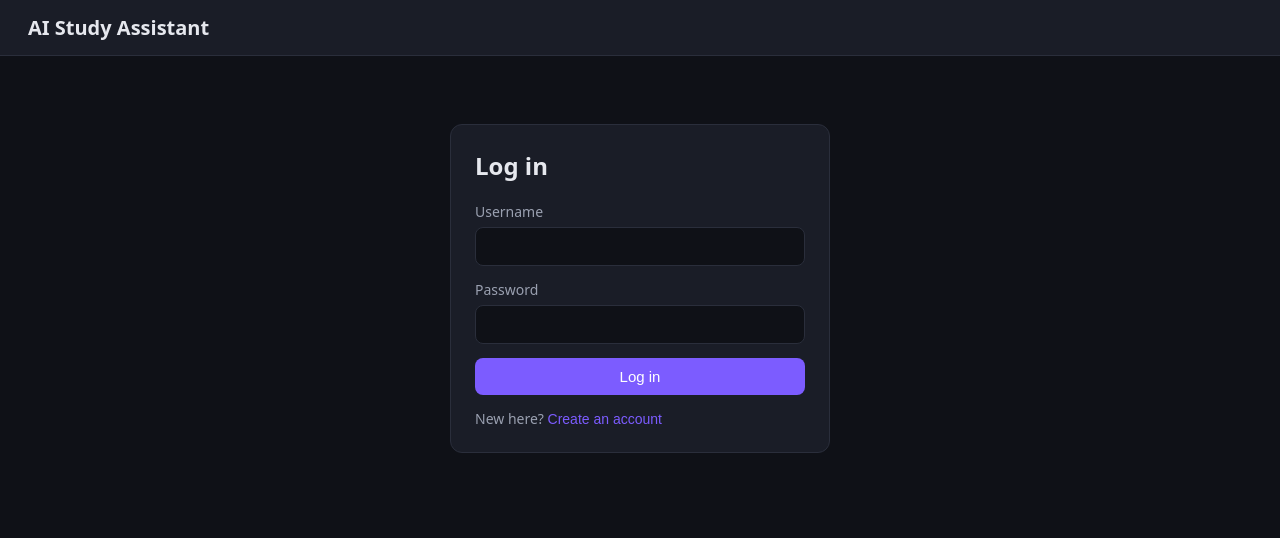
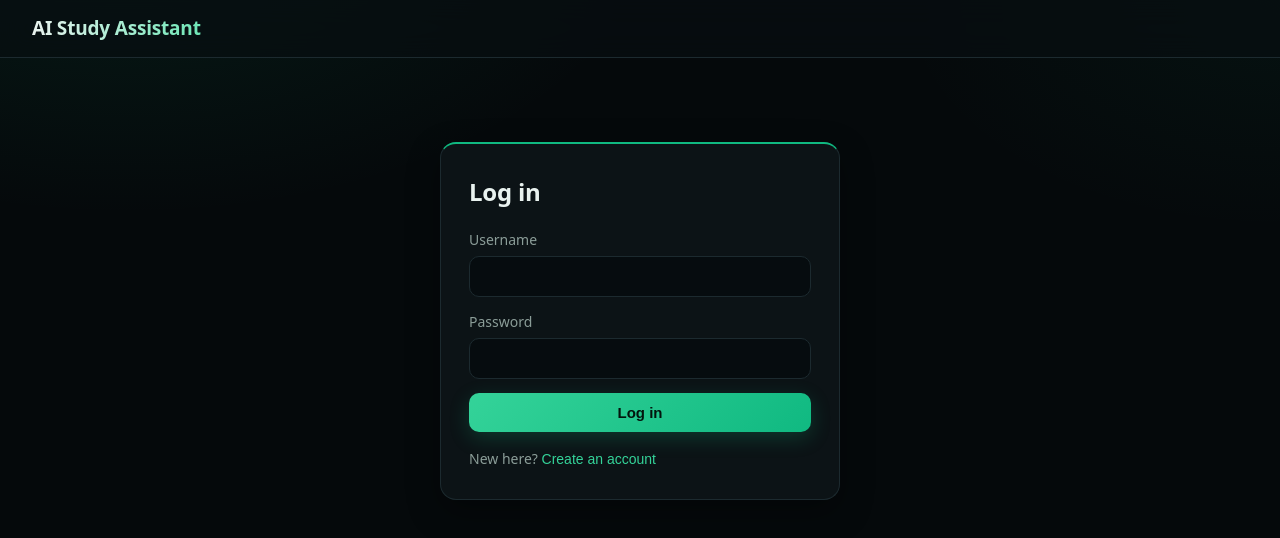
Before and after one commit to MariaA16-code/AI-Study-Assistant, a React app in the folder frontend/: page /login in a window 1280 px wide. Shown: the top 538 px of the page. Built offline with nearby package versions, Linux system fonts and the light colour scheme; the HTML template or start-up script is replaced by a standard one.

Commit message:
Frontend: midnight and emerald design, remove outdated hints on Documents page

```diff
--- a/frontend/src/App.css
+++ b/frontend/src/App.css
@@ -1,28 +1,44 @@
 /* ---------- Navbar and layout ---------- */
 
 .navbar {
+  position: sticky;
+  top: 0;
+  z-index: 20;
   display: flex;
   align-items: center;
   justify-content: space-between;
-  padding: 14px 28px;
-  background: var(--panel);
+  padding: 14px 32px;
+  background: rgba(8, 14, 17, 0.72);
+  backdrop-filter: blur(14px);
+  -webkit-backdrop-filter: blur(14px);
   border-bottom: 1px solid var(--border);
 }
 
 .logo {
   margin: 0;
-  font-size: 20px;
+  font-size: 19px;
+  font-weight: 700;
+  letter-spacing: -0.01em;
+  background: linear-gradient(90deg, #e9f2ef, #6ee7b7);
+  -webkit-background-clip: text;
+  background-clip: text;
+  color: transparent;
 }
 
 .navbar nav {
   display: flex;
   align-items: center;
-  gap: 16px;
+  gap: 18px;
 }
 
 .navbar a {
   color: var(--muted);
   text-decoration: none;
+  transition: color 0.2s;
+}
+
+.navbar a:hover {
+  color: var(--text);
 }
 
 .navbar a.active {
@@ -37,16 +53,22 @@
 .btn-link {
   background: transparent;
   color: var(--text);
-  border: 1px solid var(--border);
-  border-radius: 8px;
-  padding: 6px 12px;
+  border: 1px solid var(--border-strong);
+  border-radius: 999px;
+  padding: 6px 14px;
   cursor: pointer;
+  transition: border-color 0.2s, background 0.2s;
+}
+
+.btn-link:hover {
+  border-color: var(--accent);
+  background: var(--accent-soft);
 }
 
 .content {
-  max-width: 900px;
+  max-width: 920px;
   margin: 0 auto;
-  padding: 28px;
+  padding: 36px 28px;
 }
 
 .hint,
@@ -68,9 +90,9 @@
 .banner {
   margin: 16px 0;
   padding: 12px 16px;
-  border: 1px solid var(--warn);
-  border-radius: 10px;
-  background: rgba(245, 165, 36, 0.08);
+  border: 1px solid rgba(245, 185, 66, 0.45);
+  border-radius: var(--radius-sm);
+  background: rgba(245, 185, 66, 0.07);
   color: var(--warn);
   font-size: 14px;
 }
@@ -97,6 +119,11 @@
   to { transform: rotate(360deg); }
 }
 
+@keyframes rise {
+  from { opacity: 0; transform: translateY(8px); }
+  to { opacity: 1; transform: translateY(0); }
+}
+
 /* ---------- Documents ---------- */
 
 .page-header {
@@ -107,17 +134,26 @@
 
 .upload-btn {
   display: inline-block;
-  padding: 10px 18px;
-  background: var(--accent);
-  color: #fff;
-  border-radius: 8px;
+  padding: 10px 20px;
+  background: linear-gradient(135deg, var(--accent-hover), var(--accent));
+  color: var(--on-accent);
+  border-radius: 999px;
   cursor: pointer;
   font-size: 14px;
+  font-weight: 600;
+  box-shadow: 0 6px 20px rgba(16, 185, 129, 0.25);
+  transition: transform 0.15s, box-shadow 0.2s;
+}
+
+.upload-btn:hover {
+  transform: translateY(-1px);
+  box-shadow: 0 8px 26px rgba(16, 185, 129, 0.35);
 }
 
 .upload-btn.disabled {
   opacity: 0.6;
   cursor: not-allowed;
+  transform: none;
 }
 
 .upload-btn input {
@@ -135,10 +171,18 @@
   display: flex;
   align-items: center;
   justify-content: space-between;
-  padding: 16px;
+  padding: 18px 20px;
   background: var(--panel);
   border: 1px solid var(--border);
-  border-radius: 10px;
+  border-radius: var(--radius);
+  box-shadow: var(--shadow);
+  animation: rise 0.35s ease both;
+  transition: border-color 0.2s, transform 0.2s;
+}
+
+.card:hover {
+  border-color: var(--border-strong);
+  transform: translateY(-1px);
 }
 
 .card-actions {
@@ -149,56 +193,77 @@
 
 .badge {
   margin-left: 12px;
-  padding: 2px 10px;
+  padding: 2px 11px;
   border-radius: 999px;
   font-size: 12px;
   border: 1px solid var(--border);
 }
 
-.badge-ready { color: var(--ok); }
-.badge-processing { color: var(--warn); }
-.badge-failed { color: var(--bad); }
+.badge-ready {
+  color: var(--ok);
+  border-color: rgba(52, 211, 153, 0.4);
+  background: rgba(52, 211, 153, 0.08);
+}
+
+.badge-processing {
+  color: var(--warn);
+  border-color: rgba(245, 185, 66, 0.4);
+  background: rgba(245, 185, 66, 0.08);
+}
+
+.badge-failed {
+  color: var(--bad);
+  border-color: rgba(242, 103, 122, 0.4);
+  background: rgba(242, 103, 122, 0.08);
+}
 
 .btn-danger {
   background: transparent;
   color: var(--bad);
-  border: 1px solid var(--bad);
-  border-radius: 8px;
-  padding: 6px 12px;
+  border: 1px solid rgba(242, 103, 122, 0.55);
+  border-radius: 999px;
+  padding: 6px 14px;
   cursor: pointer;
+  transition: background 0.2s;
 }
 
 .btn-danger:hover {
-  background: rgba(255, 92, 92, 0.1);
+  background: rgba(242, 103, 122, 0.1);
 }
 
 .link-btn {
   display: inline-block;
-  padding: 6px 14px;
-  border: 1px solid var(--accent);
-  border-radius: 8px;
+  padding: 6px 16px;
+  border: 1px solid var(--accent-ring);
+  border-radius: 999px;
   color: var(--text);
   text-decoration: none;
   font-size: 14px;
+  transition: background 0.2s, border-color 0.2s;
 }
 
 .link-btn:hover {
-  background: rgba(124, 92, 255, 0.15);
+  background: var(--accent-soft);
+  border-color: var(--accent);
 }
 
 /* ---------- Login and form fields ---------- */
 
 .auth-card {
-  max-width: 380px;
-  margin: 40px auto;
-  padding: 24px;
+  max-width: 400px;
+  margin: 48px auto;
+  padding: 30px 28px;
   background: var(--panel);
   border: 1px solid var(--border);
-  border-radius: 12px;
+  border-top: 2px solid var(--accent);
+  border-radius: 16px;
+  box-shadow: var(--shadow);
+  animation: rise 0.4s ease both;
 }
 
 .auth-card h2 {
   margin-top: 0;
+  letter-spacing: -0.01em;
 }
 
 .field {
@@ -211,45 +276,56 @@
 
 .field input,
 .field select {
-  padding: 10px 12px;
-  background: var(--bg);
+  padding: 11px 13px;
+  background: var(--input);
   color: var(--text);
   border: 1px solid var(--border);
-  border-radius: 8px;
+  border-radius: var(--radius-sm);
   font-size: 15px;
+  transition: border-color 0.2s, box-shadow 0.2s;
 }
 
 .field input:focus,
 .field select:focus {
   outline: none;
   border-color: var(--accent);
+  box-shadow: 0 0 0 3px var(--accent-soft);
 }
 
 /* stops Chrome's saved-password autofill from turning the fields white */
 .field input:-webkit-autofill {
-  -webkit-box-shadow: 0 0 0 1000px var(--bg) inset;
+  -webkit-box-shadow: 0 0 0 1000px var(--input) inset;
   -webkit-text-fill-color: var(--text);
   caret-color: var(--text);
 }
 
 .btn-primary {
   width: 100%;
-  padding: 10px 18px;
-  background: var(--accent);
-  color: #fff;
+  padding: 11px 18px;
+  background: linear-gradient(135deg, var(--accent-hover), var(--accent));
+  color: var(--on-accent);
   border: none;
-  border-radius: 8px;
+  border-radius: var(--radius-sm);
   font-size: 15px;
+  font-weight: 600;
   cursor: pointer;
+  box-shadow: 0 6px 20px rgba(16, 185, 129, 0.22);
+  transition: transform 0.15s, box-shadow 0.2s, filter 0.2s;
+}
+
+.btn-primary:hover:not(:disabled) {
+  transform: translateY(-1px);
+  box-shadow: 0 8px 26px rgba(16, 185, 129, 0.32);
+  filter: brightness(1.05);
 }
 
 .btn-primary:disabled {
-  opacity: 0.6;
+  opacity: 0.55;
   cursor: not-allowed;
 }
 
 .switch {
-  margin: 14px 0 0;
+  margin: 16px 0 0;
   font-size: 14px;
   color: var(--muted);
 }
@@ -257,7 +333,7 @@
 .switch button {
   background: none;
   border: none;
-  color: var(--accent);
+  color: var(--accent-hover);
   cursor: pointer;
   padding: 0;
   font-size: 14px;
@@ -267,14 +343,15 @@
 
 .back-link {
   display: inline-block;
-  margin-bottom: 12px;
+  margin-bottom: 14px;
   color: var(--muted);
   text-decoration: none;
   font-size: 14px;
+  transition: color 0.2s;
 }
 
 .back-link:hover {
-  color: var(--text);
+  color: var(--accent-hover);
 }
 
 .workspace-head {
@@ -285,6 +362,7 @@
 
 .workspace-head h2 {
   margin: 0;
+  letter-spacing: -0.01em;
 }
 
 .workspace-head .badge {
@@ -293,8 +371,8 @@
 
 .tabs {
   display: flex;
-  gap: 8px;
-  margin: 20px 0 16px;
+  gap: 6px;
+  margin: 22px 0 18px;
   border-bottom: 1px solid var(--border);
 }
 
@@ -303,9 +381,14 @@
   border: none;
   border-bottom: 2px solid transparent;
   color: var(--muted);
-  padding: 10px 16px;
+  padding: 10px 18px;
   font-size: 15px;
   cursor: pointer;
+  transition: color 0.2s, border-color 0.2s;
+}
+
+.tab:hover {
+  color: var(--text);
 }
 
 .tab.active {
@@ -314,11 +397,13 @@
 }
 
 .panel {
-  padding: 24px;
+  padding: 26px;
   background: var(--panel);
   border: 1px solid var(--border);
-  border-radius: 12px;
+  border-radius: var(--radius);
+  box-shadow: var(--shadow);
   color: var(--muted);
+  animation: rise 0.35s ease both;
 }
 
 /* ---------- Chat ---------- */
@@ -328,7 +413,8 @@
   flex-direction: column;
   background: var(--panel);
   border: 1px solid var(--border);
-  border-radius: 12px;
+  border-radius: var(--radius);
+  box-shadow: var(--shadow);
   overflow: hidden;
 }
 
@@ -337,7 +423,7 @@
   height: calc(100vh - 460px);
   min-height: 260px;
   overflow-y: auto;
-  padding: 20px;
+  padding: 22px;
   display: flex;
   flex-direction: column;
   gap: 14px;
@@ -364,17 +450,19 @@
 }
 
 .suggestion {
-  background: var(--bg);
+  background: var(--input);
   color: var(--text);
   border: 1px solid var(--border);
   border-radius: 999px;
-  padding: 8px 14px;
+  padding: 8px 15px;
   font-size: 13px;
   cursor: pointer;
+  transition: border-color 0.2s, background 0.2s;
 }
 
 .suggestion:hover {
   border-color: var(--accent);
+  background: var(--accent-soft);
 }
 
 .bubble-row {
@@ -388,8 +476,8 @@
 .bubble {
   max-width: 80%;
   padding: 12px 16px;
-  border-radius: 14px;
-  line-height: 1.5;
+  border-radius: 16px;
+  line-height: 1.55;
   font-size: 15px;
 }
 
@@ -398,23 +486,23 @@
 }
 
 .bubble.role-user {
-  background: var(--accent);
-  color: #fff;
+  background: linear-gradient(135deg, var(--accent-hover), var(--accent));
+  color: var(--on-accent);
   border-bottom-right-radius: 4px;
 }
 
 .bubble.role-assistant {
-  background: var(--bg);
+  background: var(--panel-2);
   border: 1px solid var(--border);
   border-bottom-left-radius: 4px;
 }
 
 .bubble.notfound {
-  border-color: var(--warn);
+  border-color: rgba(245, 185, 66, 0.55);
 }
 
 .bubble.error {
-  border-color: var(--bad);
+  border-color: rgba(242, 103, 122, 0.55);
   color: var(--bad);
 }
 
@@ -434,7 +522,7 @@
   width: 7px;
   height: 7px;
   border-radius: 50%;
-  background: var(--muted);
+  background: var(--accent);
   animation: blink 1.2s infinite ease-in-out;
 }
 
@@ -451,31 +539,40 @@
   gap: 10px;
   padding: 14px;
   border-top: 1px solid var(--border);
+  background: var(--bg-2);
 }
 
 .chat-form input {
   flex: 1;
-  padding: 12px 14px;
-  background: var(--bg);
+  padding: 12px 15px;
+  background: var(--input);
   color: var(--text);
   border: 1px solid var(--border);
-  border-radius: 10px;
+  border-radius: 999px;
   font-size: 15px;
+  transition: border-color 0.2s, box-shadow 0.2s;
 }
 
 .chat-form input:focus {
   outline: none;
   border-color: var(--accent);
+  box-shadow: 0 0 0 3px var(--accent-soft);
 }
 
 .send-btn {
-  padding: 0 20px;
-  background: var(--accent);
-  color: #fff;
+  padding: 0 22px;
+  background: linear-gradient(135deg, var(--accent-hover), var(--accent));
+  color: var(--on-accent);
   border: none;
-  border-radius: 10px;
+  border-radius: 999px;
   font-size: 15px;
+  font-weight: 600;
   cursor: pointer;
+  transition: filter 0.2s;
+}
+
+.send-btn:hover:not(:disabled) {
+  filter: brightness(1.08);
 }
 
 .send-btn:disabled {
@@ -495,7 +592,7 @@
   margin: 0 0 8px;
   font-size: 12px;
   text-transform: uppercase;
-  letter-spacing: 0.05em;
+  letter-spacing: 0.06em;
   color: var(--muted);
 }
 
@@ -523,15 +620,17 @@
 }
 
 .source-page {
-  padding: 1px 8px;
-  border: 1px solid var(--accent);
+  padding: 1px 9px;
+  border: 1px solid var(--accent-ring);
   border-radius: 999px;
-  color: var(--accent);
+  color: var(--accent-hover);
+  background: var(--accent-soft);
   font-size: 12px;
 }
 
 .source-page.soft {
   border-color: var(--border);
+  background: transparent;
   color: var(--muted);
 }
 
@@ -557,10 +656,11 @@
 .panel-title {
   margin: 0 0 4px;
   font-size: 18px;
+  letter-spacing: -0.01em;
 }
 
 .gen-form .hint {
-  margin: 0 0 18px;
+  margin: 0 0 20px;
 }
 
 .gen-grid {
@@ -583,9 +683,9 @@
   gap: 14px;
   margin-top: 8px;
   padding: 16px;
-  background: var(--bg);
+  background: var(--input);
   border: 1px solid var(--border);
-  border-radius: 10px;
+  border-radius: var(--radius-sm);
 }
 
 .generating p {
@@ -594,10 +694,41 @@
   font-size: 13px;
 }
 
+/* the list of practice questions under the form */
+.answers {
+  margin-top: 28px;
+}
+
+.answers .panel-title {
+  margin-bottom: 14px;
+}
+
+/* Show / Hide answer: a small outlined button instead of a full-width bar */
+.answers .question > .btn-primary {
+  width: auto;
+  padding: 8px 18px;
+  font-size: 14px;
+  background: transparent;
+  color: var(--accent-hover);
+  border: 1px solid var(--accent-ring);
+  box-shadow: none;
+  border-radius: 999px;
+  margin-bottom: 4px;
+}
+
+.answers .question > .btn-primary:hover:not(:disabled) {
+  background: var(--accent-soft);
+  border-color: var(--accent);
+  box-shadow: none;
+  transform: none;
+  filter: none;
+}
+
 /* ---------- Quiz ---------- */
 
 .quiz-head h2 {
   margin: 0 0 4px;
+  letter-spacing: -0.01em;
 }
 
 .progress {
@@ -610,8 +741,9 @@
 
 .progress-bar {
   height: 100%;
-  background: var(--accent);
-  transition: width 0.2s;
+  background: linear-gradient(90deg, var(--accent-deep), var(--accent-hover));
+  border-radius: 999px;
+  transition: width 0.25s;
 }
 
 .progress-text {
@@ -622,10 +754,12 @@
 
 .question {
   margin-bottom: 16px;
-  padding: 20px;
+  padding: 22px;
   background: var(--panel);
   border: 1px solid var(--border);
-  border-radius: 12px;
+  border-radius: var(--radius);
+  box-shadow: var(--shadow);
+  animation: rise 0.35s ease both;
 }
 
 .question-head {
@@ -638,8 +772,8 @@
 .question-number {
   font-size: 12px;
   text-transform: uppercase;
-  letter-spacing: 0.05em;
-  color: var(--muted);
+  letter-spacing: 0.08em;
+  color: var(--accent-hover);
 }
 
 .question-text {
@@ -674,12 +808,13 @@
   width: 100%;
   padding: 12px 14px;
   text-align: left;
-  background: var(--bg);
+  background: var(--input);
   color: var(--text);
   border: 1px solid var(--border);
-  border-radius: 10px;
+  border-radius: var(--radius-sm);
   font-size: 15px;
   cursor: pointer;
+  transition: border-color 0.2s, background 0.2s;
 }
 
 .option:hover {
@@ -688,7 +823,7 @@
 
 .option.selected {
   border-color: var(--accent);
-  background: rgba(124, 92, 255, 0.15);
+  background: var(--accent-soft);
 }
 
 .option-letter {
@@ -697,7 +832,7 @@
   place-items: center;
   width: 26px;
   height: 26px;
-  border: 1px solid var(--border);
+  border: 1px solid var(--border-strong);
   border-radius: 50%;
   font-size: 12px;
   color: var(--muted);
@@ -706,24 +841,27 @@
 .option.selected .option-letter {
   background: var(--accent);
   border-color: var(--accent);
-  color: #fff;
+  color: var(--on-accent);
+  font-weight: 700;
 }
 
 .answer-box {
   width: 100%;
   padding: 12px 14px;
-  background: var(--bg);
+  background: var(--input);
   color: var(--text);
   border: 1px solid var(--border);
-  border-radius: 10px;
+  border-radius: var(--radius-sm);
   font: inherit;
   font-size: 15px;
   resize: vertical;
+  transition: border-color 0.2s, box-shadow 0.2s;
 }
 
 .answer-box:focus {
   outline: none;
   border-color: var(--accent);
+  box-shadow: 0 0 0 3px var(--accent-soft);
 }
 
 .submit-bar {
@@ -751,10 +889,11 @@
   align-items: center;
   gap: 20px;
   margin: 18px 0 24px;
-  padding: 20px;
+  padding: 22px;
   background: var(--panel);
   border: 1px solid var(--border);
-  border-radius: 12px;
+  border-radius: var(--radius);
+  box-shadow: var(--shadow);
 }
 
 .score-card h3 {
@@ -787,11 +926,11 @@
 }
 
 .review.is-correct {
-  border-color: rgba(62, 207, 142, 0.5);
+  border-color: rgba(52, 211, 153, 0.5);
 }
 
 .review.is-wrong {
-  border-color: rgba(255, 92, 92, 0.5);
+  border-color: rgba(242, 103, 122, 0.5);
 }
 
 .result-tag {
@@ -809,21 +948,21 @@
   display: flex;
   align-items: center;
   gap: 12px;
-  padding: 10px 14px;
-  background: var(--bg);
+  padding: 11px 14px;
+  background: var(--input);
   border: 1px solid var(--border);
-  border-radius: 10px;
+  border-radius: var(--radius-sm);
   font-size: 15px;
 }
 
 .option-review.correct {
   border-color: var(--ok);
-  background: rgba(62, 207, 142, 0.1);
+  background: rgba(52, 211, 153, 0.09);
 }
 
 .option-review.wrong {
   border-color: var(--bad);
-  background: rgba(255, 92, 92, 0.1);
+  background: rgba(242, 103, 122, 0.09);
 }
 
 .option-note {
@@ -835,11 +974,11 @@
 .explanation {
   margin-top: 14px;
   padding: 12px 14px;
-  background: var(--bg);
+  background: var(--bg-2);
   border-left: 3px solid var(--accent);
   border-radius: 6px;
   font-size: 14px;
-  line-height: 1.5;
+  line-height: 1.55;
 }
 
 .explanation p,
@@ -852,7 +991,7 @@
   margin: 0 0 4px;
   font-size: 12px;
   text-transform: uppercase;
-  letter-spacing: 0.05em;
+  letter-spacing: 0.06em;
   color: var(--muted);
 }
 
@@ -864,15 +1003,15 @@
 .your-answer,
 .model-answer {
   padding: 12px 14px;
-  background: var(--bg);
+  background: var(--input);
   border: 1px solid var(--border);
-  border-radius: 10px;
-  line-height: 1.5;
+  border-radius: var(--radius-sm);
+  line-height: 1.55;
   white-space: pre-wrap;
 }
 
 .model-answer {
-  border-color: var(--ok);
+  border-color: rgba(52, 211, 153, 0.45);
 }
 
 .review-source {
@@ -892,7 +1031,7 @@
 
 @media (max-width: 600px) {
   .navbar { padding: 12px 16px; }
-  .content { padding: 18px 16px; }
+  .content { padding: 22px 16px; }
   .chat-log { height: calc(100vh - 400px); min-height: 240px; }
   .bubble { max-width: 92%; }
   .card { flex-direction: column; align-items: flex-start; gap: 12px; }
@@ -901,3 +1040,8 @@
   .submit-bar { flex-direction: column; align-items: stretch; }
   .submit-bar .btn-primary { width: 100%; }
 }
+
+@media (prefers-reduced-motion: reduce) {
+  .card, .panel, .question, .auth-card { animation: none; }
+  .card:hover, .btn-primary:hover:not(:disabled), .upload-btn:hover { transform: none; }
+}
--- a/frontend/src/index.css
+++ b/frontend/src/index.css
@@ -1,27 +1,69 @@
 :root {
   color-scheme: dark;
-  --bg: #0f1117;
-  --panel: #1a1d27;
-  --border: #2a2e3b;
-  --text: #e6e8ee;
-  --muted: #9aa0b0;
-  --accent: #7c5cff;
-  --ok: #3ecf8e;
-  --warn: #f5a524;
-  --bad: #ff5c5c;
+  --bg: #05090b;
+  --bg-2: #080e11;
+  --input: #060c0f;
+  --panel: #0c1316;
+  --panel-2: #101a1e;
+  --border: #1c2a2f;
+  --border-strong: #2a3d44;
+  --text: #e9f2ef;
+  --muted: #8b9d98;
+  --accent: #10b981;
+  --accent-hover: #34d399;
+  --accent-deep: #059669;
+  --accent-soft: rgba(16, 185, 129, 0.12);
+  --accent-ring: rgba(16, 185, 129, 0.38);
+  --on-accent: #03140d;
+  --ok: #34d399;
+  --warn: #f5b942;
+  --bad: #f2677a;
+  --radius: 14px;
+  --radius-sm: 10px;
+  --shadow: 0 12px 32px rgba(0, 0, 0, 0.35);
 }
 
 * {
   box-sizing: border-box;
+  scrollbar-width: thin;
+  scrollbar-color: #223238 transparent;
+}
+
+::-webkit-scrollbar {
+  width: 10px;
+  height: 10px;
+}
+
+::-webkit-scrollbar-thumb {
+  background: #223238;
+  border-radius: 999px;
+  border: 2px solid var(--bg);
+}
+
+::selection {
+  background: rgba(16, 185, 129, 0.35);
+  color: #fff;
 }
 
 body {
   margin: 0;
-  background: var(--bg);
+  min-height: 100vh;
+  background:
+    radial-gradient(900px 520px at 10% -12%, rgba(16, 185, 129, 0.11), transparent 60%),
+    radial-gradient(700px 420px at 100% 0%, rgba(16, 185, 129, 0.05), transparent 55%),
+    var(--bg);
+  background-attachment: fixed;
   color: var(--text);
-  font-family: system-ui, -apple-system, 'Segoe UI', sans-serif;
+  font-family: system-ui, -apple-system, 'Segoe UI', Roboto, sans-serif;
+  line-height: 1.5;
+  -webkit-font-smoothing: antialiased;
 }
 
 a {
-  color: var(--accent);
+  color: var(--accent-hover);
 }
+
+:focus-visible {
+  outline: 2px solid var(--accent-ring);
+  outline-offset: 2px;
+}
--- a/frontend/src/pages/Documents.jsx
+++ b/frontend/src/pages/Documents.jsx
@@ -70,7 +70,6 @@ export default function Documents() {
         </label>
       </div>
       <p className="hint">PDF, DOCX or TXT, up to 25 MB.</p>
-      <p className="hint">Scanned PDFs (pictures of pages) cannot be read, and tables inside DOCX files are not read yet.</p>
 
       {message && <p className="error">{message}</p>}
       {loading && <p>Loading documents...</p>}
@@ -84,9 +83,6 @@ export default function Documents() {
               <span className={`badge badge-${isFinished(doc.status) ? doc.status : 'processing'}`}>
                 {doc.status}
               </span>
-              {doc.warnings.map((w, i) => (
-                <p key={i} className="warning">{w}</p>
-              ))}
             </div>
             <div className="card-actions">
               {doc.status === 'ready' && (
```
